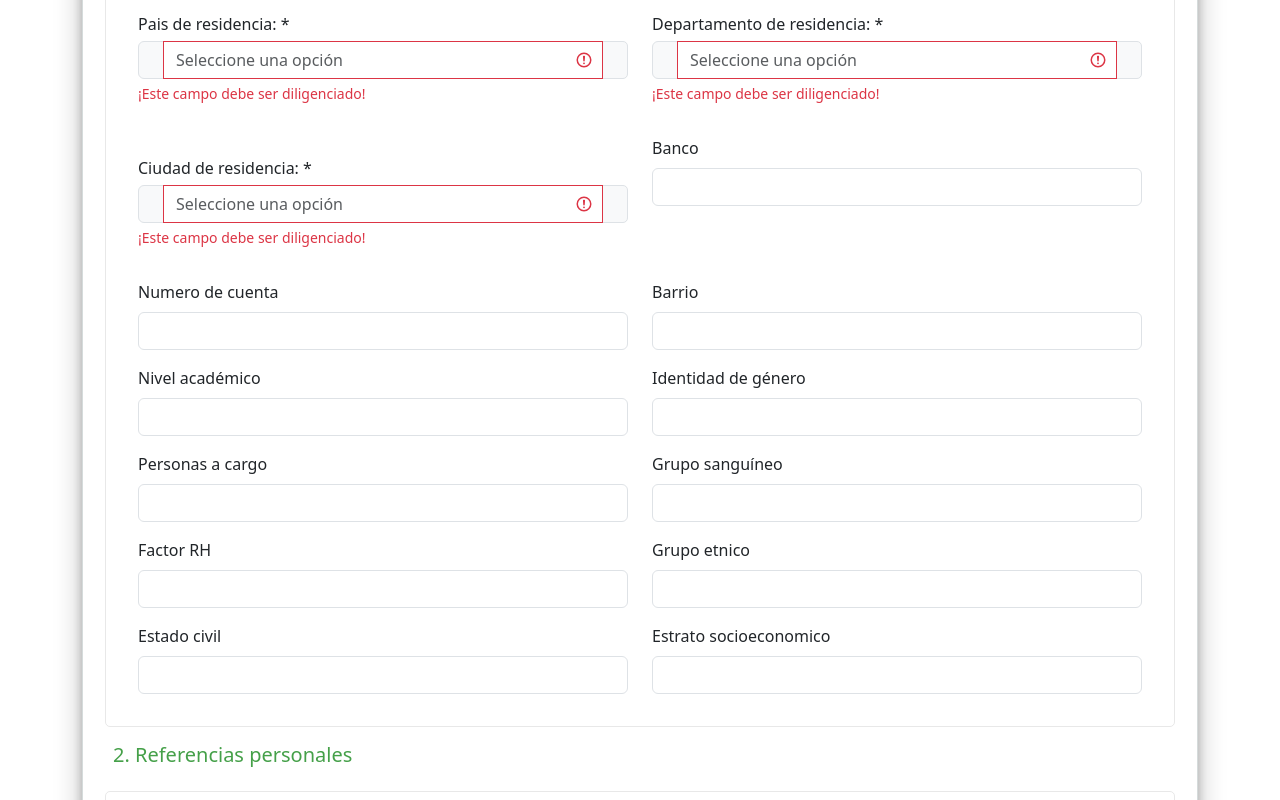
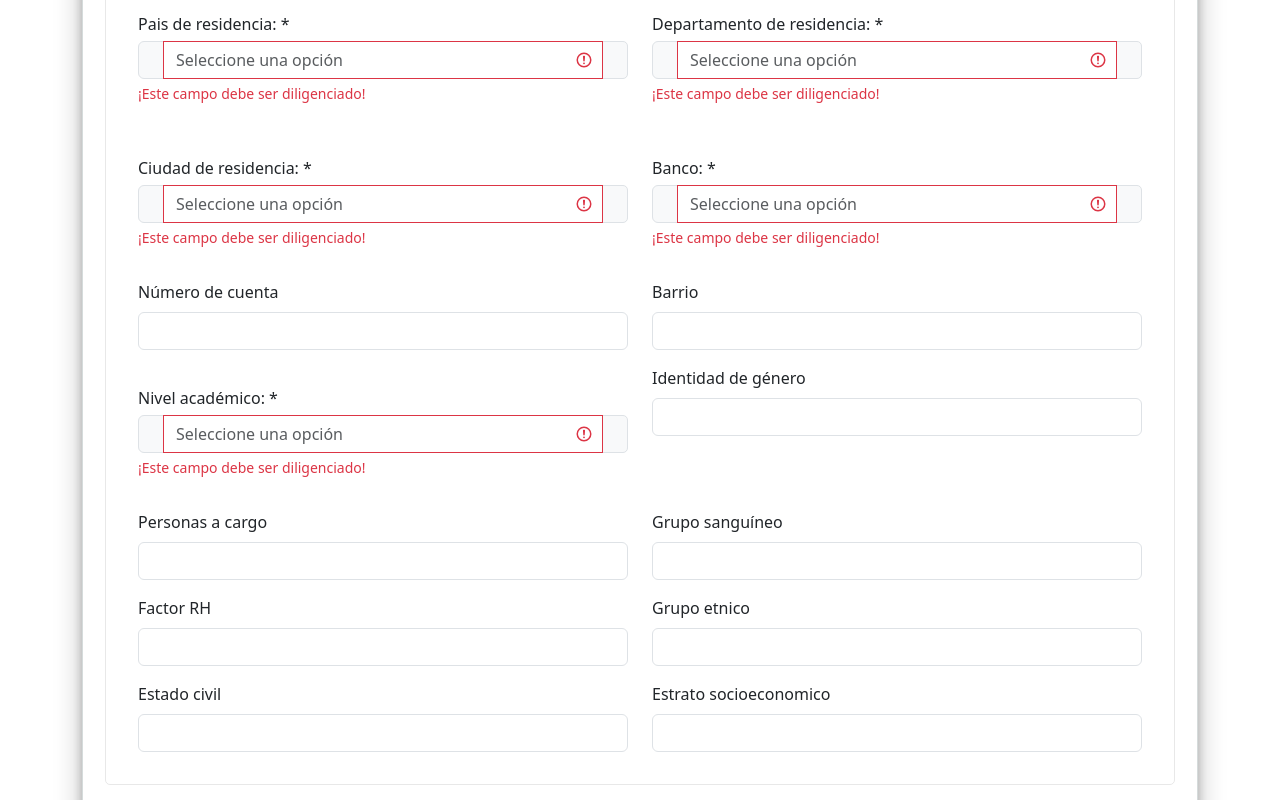
Before and after one commit to sistemassaitempsa/pruebaPublica, a Vue app: page / in a window 1280 px wide. Shown: the part 1220-2020 px from the top of the page. Built offline with nearby package versions, Linux system fonts and the light colour scheme.

Commit message:
se genera el componente para añadir nivel academico

```diff
--- a/src/components/NewForm.vue
+++ b/src/components/NewForm.vue
@@ -226,14 +226,21 @@
             />
     </div>
     <div class="col">
-      <label class ="form-label" for="documento">Banco</label class ="form-label">
-      <input class="form-control" type="text" v-model="form.cod_ban" id="documento" required />
+      <SearchList
+              nombreCampo="Banco: *"
+              @selectBanco="selectBanco"
+              eventoCampo="selectBanco"
+              nombreItem="nom_ban"
+              :consulta="banco_name"
+              :registros="consulta_banco"
+              placeholder="Seleccione una opción"
+            />
     </div>
     </div>
 
     <div class="row">
       <div class="col">
-      <label class ="form-label" for="documento">Numero de cuenta</label class ="form-label">
+      <label class ="form-label" for="documento">Número de cuenta</label class ="form-label">
       <input class="form-control" type="text" v-model="form.cta_ban" id="documento" required />
     </div>
     <div class="col">
@@ -243,13 +250,15 @@
     </div>
     <div class="row">
       <div class="col">
-      <label class ="form-label" for="documento">Nivel académico</label class ="form-label">
-      <input class="form-control"
-        type="text"
-        v-model="form.Niv_aca"
-        id="documento"
-        required
-      />
+        <SearchList
+              nombreCampo="Nivel académico: *"
+              @selectAcademico="selectAcademico"
+              eventoCampo="selectAcademico"
+              nombreItem="des_est"
+              :consulta="niv_aca_name"
+              :registros="consulta_estudio"
+              placeholder="Seleccione una opción"
+            />
     </div>
     <div class="col">
       <label class ="form-label" for="documento">Identidad de género</label class ="form-label">
@@ -328,7 +337,7 @@
       />
     </div>
     <div class="col">
-      <label class ="form-label" for="documento">Numero de cedula</label class ="form-label">
+      <label class ="form-label" for="documento">Número de cedula</label class ="form-label">
       <input class="form-control"
         type="text"
         v-model="form.cedula_referencia1"
@@ -359,7 +368,7 @@
       />
     </div>
     <div class="col">
-      <label class ="form-label" for="documento">Numero de cedula</label class ="form-label">
+      <label class ="form-label" for="documento">Número de documento: *</label class ="form-label">
       <input class="form-control"
         type="text"
         v-model="form.cedula_referencia2"
@@ -414,6 +423,10 @@ export default {
     SearchList},
   data() {
     return {
+      niv_aca_name:"",
+      consulta_estudio:[],
+      banco_name:"",
+      consulta_banco:[],
       consulta_tipo_id:[],
       nom_tip_doc:"",
       dep_res_name:"",
@@ -468,6 +481,24 @@ export default {
     };
   },
   methods: {
+    selectAcademico(){
+      let self = this;
+        axios
+          .get(self.URL_API + "api/v1/nivelAcademicoFormEmpleado")
+          .then(function (result) {
+            self.consulta_estudio = result.data;
+            self.form.Niv_aca=item.tip_est
+          });
+    },
+    selectBanco(item){
+      let self = this;
+        axios
+          .get(self.URL_API + "api/v1/bancosFormularioEmpleado")
+          .then(function (result) {
+            self.consulta_banco = result.data;
+            self.form.cod_ban=item.cod_ban
+          });
+    },
     selectTipoId(item){
       let self = this;
         axios
```
